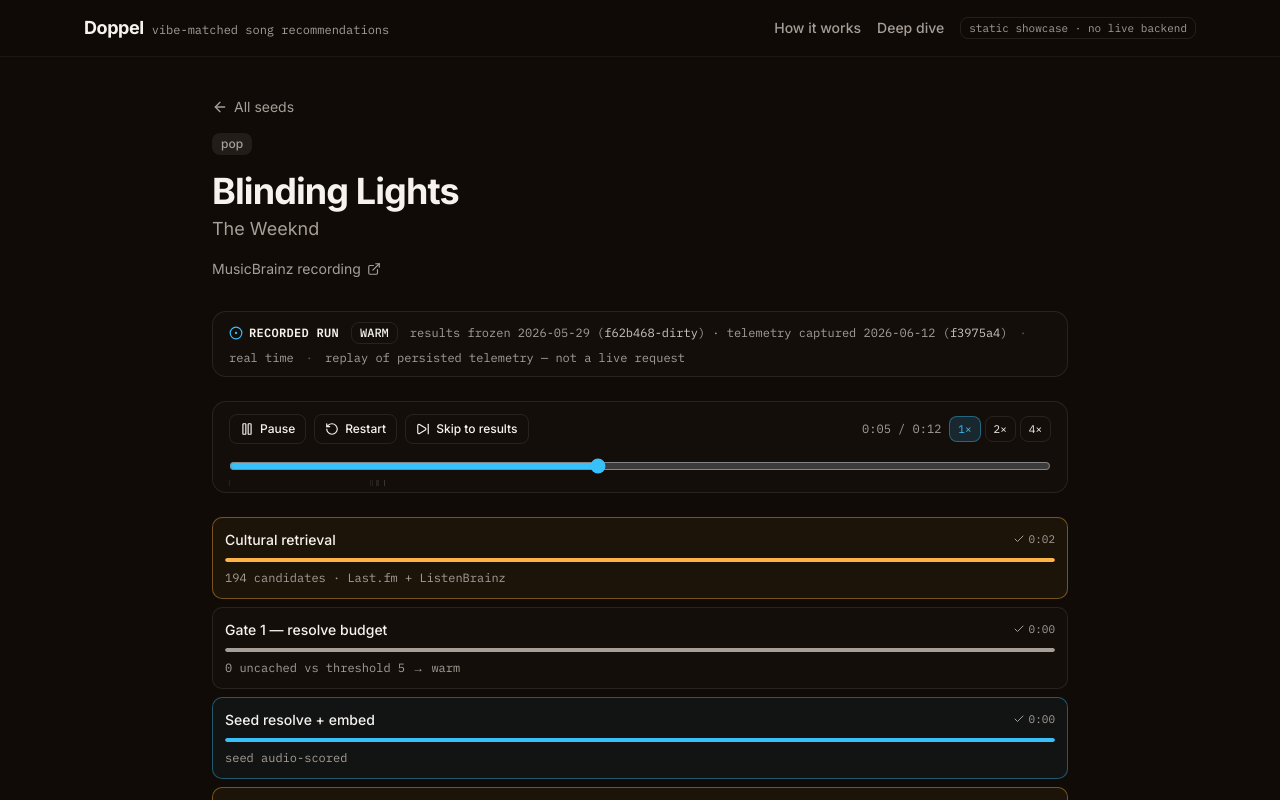
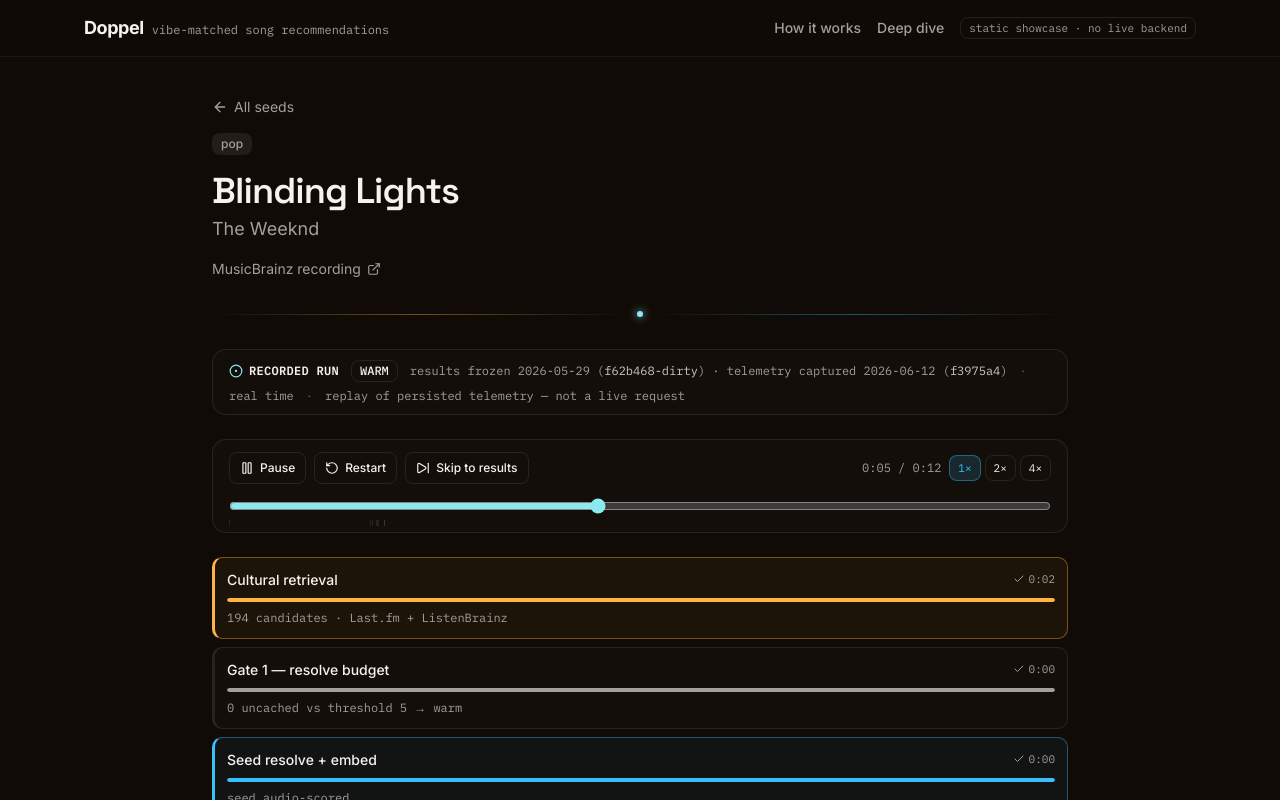
Before and after one commit to erick-ti/doppel, a Next.js app in the folder web/: page /run/blinding-lights in a window 1280 px wide. Shown: the top 800 px of the page. Built offline with nearby package versions, Linux system fonts and the light colour scheme.

Commit message:
roll the seam language through the replay, results + seed surfaces

```diff
--- a/web/app/run/[slug]/page.tsx
+++ b/web/app/run/[slug]/page.tsx
@@ -3,6 +3,7 @@ import Link from "next/link";
 import { notFound } from "next/navigation";
 
 import { ReplayPlayer } from "@/components/replay/replay-player";
+import { SeamRule } from "@/components/seam-rule";
 import { SeedHeader } from "@/components/seed-header";
 import { getSeedBySlug } from "@/lib/seeds";
 import { getAllTraceSlugs, getTraceBySlug } from "@/lib/traces";
@@ -36,6 +37,7 @@ export default async function RunPage({ params }: Params) {
   return (
     <div className="mx-auto flex w-full max-w-4xl flex-col gap-8 px-5 py-10">
       <SeedHeader doc={doc} />
+      <SeamRule />
       <ReplayPlayer doc={doc} trace={trace} />
       <p className="text-muted-foreground text-sm">
         Prefer it static?{" "}
--- a/web/app/seed/[slug]/page.tsx
+++ b/web/app/seed/[slug]/page.tsx
@@ -93,7 +93,7 @@ export default async function SeedPage({ params }: Params) {
         <>
           <CoverageStrip coverage={doc.coverage} meta={doc.meta} />
           <section>
-            <h2 className="mb-4 flex items-baseline gap-2 text-xl font-semibold tracking-tight">
+            <h2 className="font-display mb-4 flex items-baseline gap-2 text-xl font-semibold tracking-tight">
               Recommendations
               <span className="text-muted-foreground text-sm font-normal">
                 top {doc.results.length}, audio-scored first
--- a/web/components/coverage-strip.tsx
+++ b/web/components/coverage-strip.tsx
@@ -10,6 +10,7 @@ import {
 } from "motion/react";
 import { RotateCcw, SkipForward } from "lucide-react";
 
+import { Button } from "@/components/ui/button";
 import { cn } from "@/lib/utils";
 import type { Coverage, ExportMeta } from "@/types/recommendation";
 
@@ -48,8 +49,15 @@ const RUN = 0.7; // per-stage count-up + bar-grow duration (s)
 const STAGE_COUNT = 4;
 const TOTAL_MS = (STAGGER * (STAGE_COUNT - 1) + RUN) * 1000 + 80;
 
-type Leg = "cultural" | "audio";
+type Leg = "cultural" | "audio" | "fused";
 type Status = "idle" | "running" | "done";
+
+const LEG_BAR: Record<Leg, string> = { cultural: "bg-cultural", audio: "bg-audio", fused: "bg-seam" };
+const LEG_TEXT: Record<Leg, string> = {
+  cultural: "text-cultural",
+  audio: "text-audio",
+  fused: "text-seam",
+};
 
 interface Stage {
   value: number;
@@ -124,10 +132,7 @@ function StageBar({
   return (
     <div className="bg-muted/50 h-2.5 w-full overflow-hidden rounded-full">
       <motion.div
-        className={cn(
-          "h-full rounded-full",
-          leg === "audio" ? "bg-audio" : "bg-cultural",
-        )}
+        className={cn("h-full rounded-full", LEG_BAR[leg])}
         style={{ width: `${pct}%`, scaleX, originX: 0 }}
         aria-hidden
       />
@@ -226,7 +231,7 @@ export function CoverageStrip({
           value: coverage.audio_scored,
           label: "audio-reranked",
           note: audioNote,
-          leg: "audio",
+          leg: "fused",
         }
       : {
           // No audio path — the final stage is the cultural backfill that filled the list instead.
@@ -254,8 +259,9 @@ export function CoverageStrip({
           Retrieve → rerank funnel
         </h2>
         {showControls && (
-          <button
-            type="button"
+          <Button
+            variant="ghost"
+            size="sm"
             onClick={status === "done" ? replay : skip}
             aria-controls={stagesId}
             aria-label={
@@ -263,7 +269,7 @@ export function CoverageStrip({
                 ? "Replay the funnel animation"
                 : "Skip the funnel animation"
             }
-            className="text-muted-foreground hover:text-foreground focus-visible:ring-ring/50 -mr-1 inline-flex items-center gap-1.5 rounded-md px-2 py-1.5 text-xs font-medium outline-none transition-colors focus-visible:ring-[3px]"
+            className="text-muted-foreground -mr-1"
           >
             {status === "done" ? (
               <>
@@ -276,7 +282,7 @@ export function CoverageStrip({
                 Skip
               </>
             )}
-          </button>
+          </Button>
         )}
       </div>
 
@@ -293,7 +299,7 @@ export function CoverageStrip({
                 <span
                   className={cn(
                     "font-mono text-2xl font-semibold tabular-nums leading-none",
-                    stage.leg === "audio" ? "text-audio" : "text-cultural",
+                    LEG_TEXT[stage.leg],
                   )}
                 >
                   <StageCount
--- a/web/components/replay/replay-banner.tsx
+++ b/web/components/replay/replay-banner.tsx
@@ -22,7 +22,7 @@ export function ReplayBanner({
   return (
     <div className="bg-card/40 flex flex-wrap items-center gap-x-3 gap-y-1.5 rounded-xl border px-4 py-2.5 font-mono text-xs">
       <span className="text-foreground inline-flex items-center gap-1.5 font-semibold tracking-wide uppercase">
-        <CircleDot className="text-audio size-3.5" aria-hidden />
+        <CircleDot className="text-seam size-3.5" aria-hidden />
         Recorded run
       </span>
       {/* outline, not a leg accent — cold/warm is a cache state, not the cultural/audio duality */}
--- a/web/components/replay/replay-player.tsx
+++ b/web/components/replay/replay-player.tsx
@@ -4,6 +4,7 @@ import { useCallback, useEffect, useRef, useState } from "react";
 import { Pause, Play, RotateCcw, SkipForward } from "lucide-react";
 import { motion, useReducedMotion } from "motion/react";
 
+import { Button } from "@/components/ui/button";
 import { ReplayBanner } from "@/components/replay/replay-banner";
 import { ResultsCascade } from "@/components/replay/results-cascade";
 import { StageFlow } from "@/components/replay/stage-flow";
@@ -86,9 +87,6 @@ export function ReplayPlayer({ doc, trace }: { doc: SeedDocument; trace: RunTrac
   const done = t >= total;
   const provenance = pairProvenance(doc.meta, trace);
 
-  const btn =
-    "inline-flex items-center gap-1.5 rounded-md border px-2.5 py-1.5 text-xs font-medium transition-colors hover:bg-accent focus-visible:ring-ring/50 focus-visible:ring-[3px] focus-visible:outline-none disabled:opacity-40 disabled:pointer-events-none";
-
   return (
     <motion.div
       className="flex flex-col gap-6"
@@ -110,22 +108,20 @@ export function ReplayPlayer({ doc, trace }: { doc: SeedDocument; trace: RunTrac
       {reduce === false && started && (
         <div className="bg-card/40 flex flex-col gap-3 rounded-xl border px-4 py-3">
           <div className="flex flex-wrap items-center gap-2">
-            <button
-              type="button"
-              className={btn}
+            <Button
+              variant="outline"
               onClick={() => (done ? restart() : setPlaying((p) => !p))}
               aria-label={done ? "Replay" : playing ? "Pause" : "Play"}
             >
               {playing ? <Pause className="size-3.5" aria-hidden /> : <Play className="size-3.5" aria-hidden />}
               {done ? "Replay" : playing ? "Pause" : "Play"}
-            </button>
-            <button type="button" className={btn} onClick={restart} aria-label="Restart replay">
+            </Button>
+            <Button variant="outline" onClick={restart} aria-label="Restart replay">
               <RotateCcw className="size-3.5" aria-hidden />
               Restart
-            </button>
-            <button
-              type="button"
-              className={btn}
+            </Button>
+            <Button
+              variant="outline"
               onClick={() => {
                 setPlaying(false);
                 seek(total);
@@ -135,7 +131,7 @@ export function ReplayPlayer({ doc, trace }: { doc: SeedDocument; trace: RunTrac
             >
               <SkipForward className="size-3.5" aria-hidden />
               Skip to results
-            </button>
+            </Button>
             <span className="text-muted-foreground ml-auto font-mono text-xs tabular-nums">
               {formatClock(t)} / {formatClock(total)}
             </span>
@@ -169,7 +165,7 @@ export function ReplayPlayer({ doc, trace }: { doc: SeedDocument; trace: RunTrac
                 setPlaying(false);
                 seek(Number(e.target.value));
               }}
-              className="accent-audio w-full"
+              className="accent-seam w-full"
               aria-label="Replay timeline"
               aria-valuetext={`${formatClock(t)} of ${formatClock(total)}`}
             />
@@ -190,7 +186,7 @@ export function ReplayPlayer({ doc, trace }: { doc: SeedDocument; trace: RunTrac
 
       {done && (
         <section aria-label="Recommendations">
-          <h2 className="mb-4 flex items-baseline gap-2 text-xl font-semibold tracking-tight">
+          <h2 className="font-display mb-4 flex items-baseline gap-2 text-xl font-semibold tracking-tight">
             Recommendations
             <span className="text-muted-foreground text-sm font-normal">top {doc.results.length}</span>
           </h2>
--- a/web/components/replay/stage-flow.tsx
+++ b/web/components/replay/stage-flow.tsx
@@ -10,13 +10,24 @@ import type { TraceStage } from "@/types/trace";
 const LEG_RING: Record<StageLeg, string> = {
   cultural: "border-cultural/40 bg-cultural/5",
   audio: "border-audio/40 bg-audio/5",
+  fused: "border-seam/40 bg-seam/5",
   neutral: "border-border bg-card/40",
 };
 
 const LEG_FILL: Record<StageLeg, string> = {
   cultural: "bg-cultural",
   audio: "bg-audio",
+  fused: "bg-seam",
   neutral: "bg-muted-foreground",
+};
+
+/** A solid left rail per row in the leg's full color — the list performs the convergence: warm
+ *  cultural rows and cool audio rows resolve to the --seam rail at the fused "Score, fuse + rank" row. */
+const LEG_LEFT: Record<StageLeg, string> = {
+  cultural: "border-l-cultural",
+  audio: "border-l-audio",
+  fused: "border-l-seam",
+  neutral: "border-l-border",
 };
 
 type Status = "pending" | "running" | "done";
@@ -59,8 +70,9 @@ function StageRow({ stage, t }: { stage: TraceStage; t: number }) {
   return (
     <li
       className={cn(
-        "rounded-lg border p-3 transition-opacity",
+        "rounded-lg border border-l-[3px] p-3 transition-opacity",
         LEG_RING[spec.leg],
+        LEG_LEFT[spec.leg],
         status === "pending" && "opacity-40",
       )}
       aria-current={status === "running" ? "step" : undefined}
--- a/web/components/score-breakdown.tsx
+++ b/web/components/score-breakdown.tsx
@@ -10,18 +10,19 @@ import {
 import { cn } from "@/lib/utils";
 import type { ResultItem } from "@/types/recommendation";
 
-/** Accent color classes per retrieval leg (the two-accent visual duality). */
+/** Accent color classes per retrieval leg (the two-accent duality + the fused --seam output). */
 const LEG_TEXT: Record<Leg, string> = {
   audio: "text-audio",
   cultural: "text-cultural",
-  fused: "text-foreground",
+  fused: "text-seam",
 };
 
 const LEG_BAR: Record<Leg, string> = {
   audio: "bg-audio",
   cultural: "bg-cultural",
-  // The fused axis IS the fusion of both legs — show it as a gradient between the two accents.
-  fused: "bg-gradient-to-r from-cultural to-audio",
+  // The fused axis IS the two legs resolving into one — a gradient from cultural through the --seam
+  // (the same fused color as the hero's convergence rail) to audio.
+  fused: "bg-gradient-to-r from-cultural via-seam to-audio",
 };
 
 function AxisRow({
--- a/web/components/seed-header.tsx
+++ b/web/components/seed-header.tsx
@@ -1,5 +1,5 @@
 import Link from "next/link";
-import { ArrowLeft, ExternalLink, Wand2 } from "lucide-react";
+import { ArrowLeft, ExternalLink, SlidersHorizontal } from "lucide-react";
 
 import { Badge } from "@/components/ui/badge";
 import type { SeedDocument } from "@/types/recommendation";
@@ -31,14 +31,14 @@ export function SeedHeader({ doc }: { doc: SeedDocument }) {
         <Badge variant="muted">{doc.meta.genre}</Badge>
         {vibe && (
           <Badge variant="audio">
-            <Wand2 aria-hidden />
+            <SlidersHorizontal aria-hidden />
             vibe-steered
           </Badge>
         )}
       </div>
 
       <div>
-        <h1 className="text-3xl font-bold tracking-tight sm:text-4xl">
+        <h1 className="font-display text-3xl font-semibold tracking-tight sm:text-4xl">
           {doc.seed.title}
         </h1>
         <p className="text-muted-foreground mt-1 text-lg">{doc.seed.artist}</p>
--- a/web/components/vibe-steer.tsx
+++ b/web/components/vibe-steer.tsx
@@ -24,7 +24,7 @@
 import { useId, useState } from "react";
 import Link from "next/link";
 import { AnimatePresence, motion, useReducedMotion } from "motion/react";
-import { Play, Wand2 } from "lucide-react";
+import { Play, SlidersHorizontal } from "lucide-react";
 
 import { CoverageStrip } from "@/components/coverage-strip";
 import { ResultCard } from "@/components/result-card";
@@ -168,7 +168,7 @@ export function VibeSteer({
       <CoverageStrip coverage={active.coverage} meta={active.meta} />
 
       <section className="flex flex-col gap-5">
-        <h2 className="flex items-baseline gap-2 text-xl font-semibold tracking-tight">
+        <h2 className="font-display flex items-baseline gap-2 text-xl font-semibold tracking-tight">
           Recommendations
           <span className="text-muted-foreground text-sm font-normal">
             top {results.length}, audio-scored first
@@ -196,7 +196,7 @@ export function VibeSteer({
               controls={listId}
               ariaLabel={`Show the vibe-steered run: ${vibeText}`}
             >
-              <Wand2 className="size-3.5" aria-hidden />
+              <SlidersHorizontal className="size-3.5" aria-hidden />
               Vibe-steered
             </ToggleButton>
           </div>
```
Also changed, not shown: web/components/result-card.tsx (+38 -6 lines), web/components/transparency-panel.tsx (+4 -4 lines), web/lib/replay.ts (+4 -3 lines).
